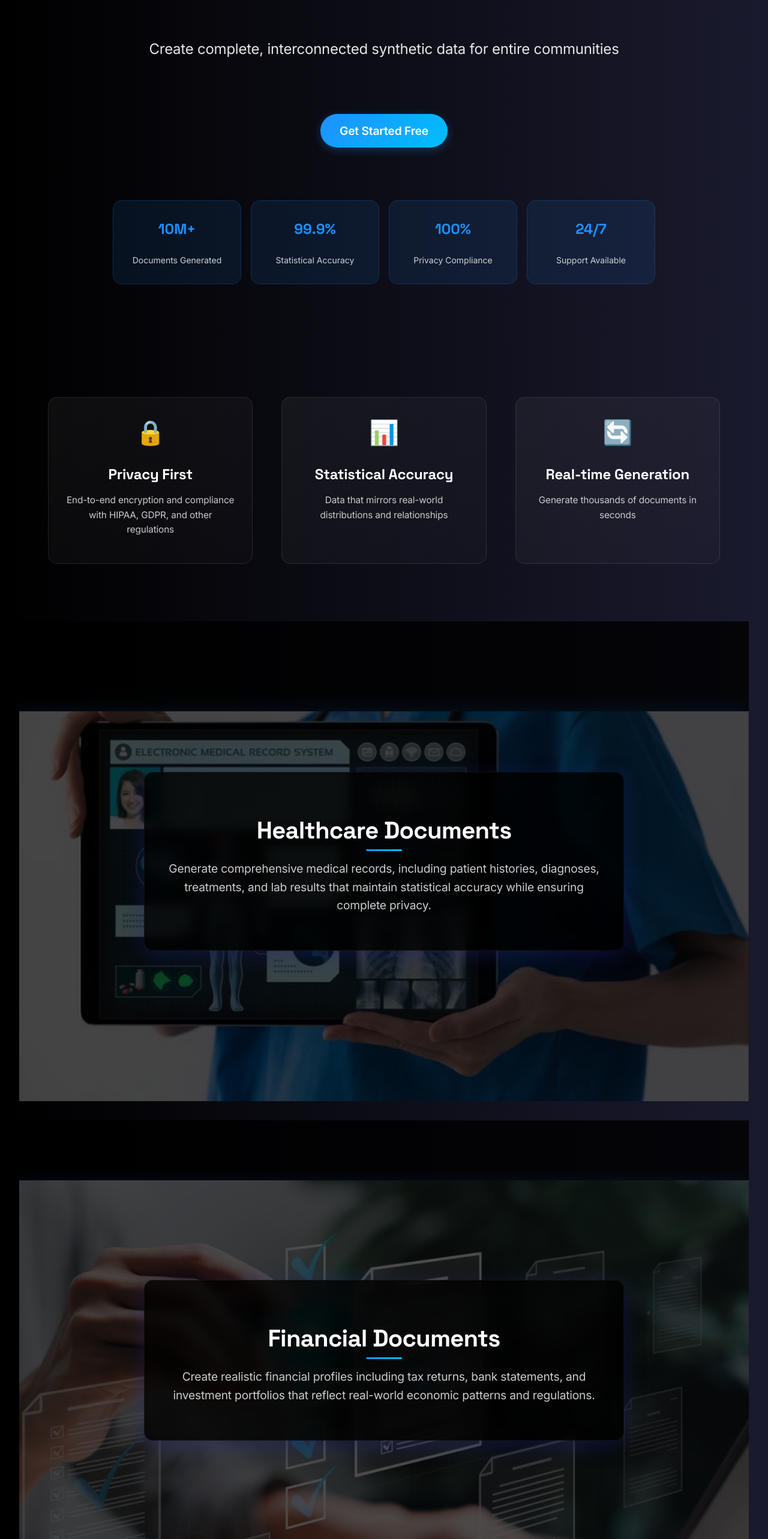
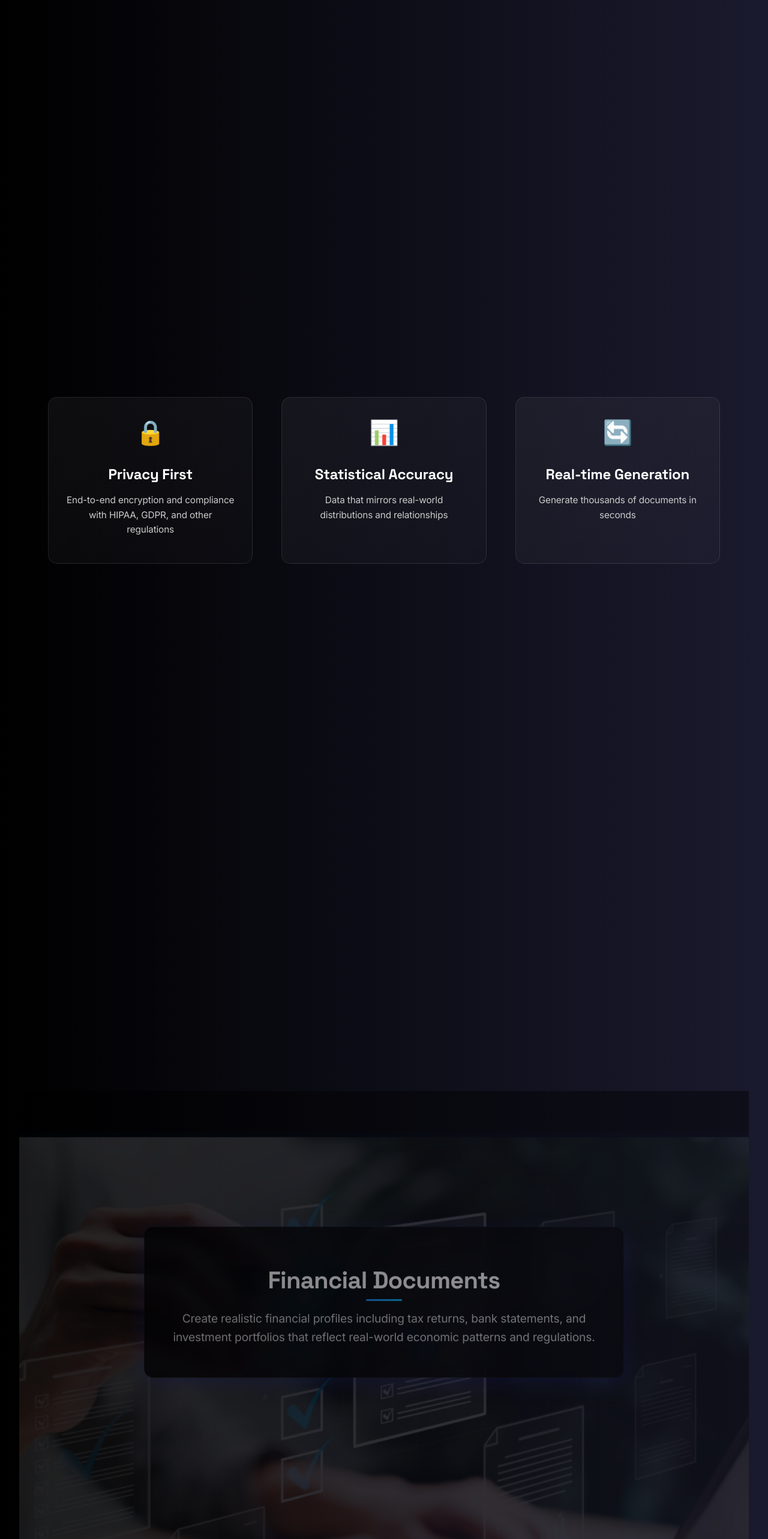
Before and after one commit to maeriyn/Medora-Profiles, a React (Vite) app in the folder frontendMedora/: page / in a window 1280 px wide. Shown: the part 234-2800 px from the top of the page at 60% size. Built offline with nearby package versions, Linux system fonts and the light colour scheme.

Commit message:
fixed blank spots

```diff
--- a/frontendMedora/src/App.tsx
+++ b/frontendMedora/src/App.tsx
@@ -1,45 +1,13 @@
 import { BrowserRouter as Router, Routes, Route } from 'react-router-dom'
 import { AnimatePresence } from 'framer-motion'
-import { useState, useEffect } from 'react'
 import Menu from './components/Menu'
 import Home from './components/Home'
 import Biography from './components/Biography'
 import Contact from './components/Contact'
 import NoResults from './components/NoResults'
-import Loading from './components/Loading'
 import './App.css'
 
 function App() {
-  const [isLoading, setIsLoading] = useState(true);
-  const [resourcesLoaded, setResourcesLoaded] = useState(false);
-
-  useEffect(() => {
-    // Check if all resources are loaded
-    const checkResources = () => {
-      if (document.readyState === 'complete') {
-        setResourcesLoaded(true);
-      }
-    };
-
-    window.addEventListener('load', checkResources);
-    checkResources();
-
-    return () => {
-      window.removeEventListener('load', checkResources);
-    };
-  }, []);
-
-  // Only stop loading when both resources are loaded and loading animation completes
-  const handleLoadingComplete = () => {
-    if (resourcesLoaded) {
-      setIsLoading(false);
-    }
-  };
-
-  if (isLoading) {
-    return <Loading onLoaded={handleLoadingComplete} />;
-  }
-
   return (
     <Router>
       <div className="app">
--- a/frontendMedora/src/components/Home.css
+++ b/frontendMedora/src/components/Home.css
@@ -315,21 +315,28 @@
 
 .metrics-container {
   display: flex;
-  flex-direction: row;
-  gap: 1rem; /* Reduced gap */
-  margin-top: 1.5rem; /* Reduced top margin */
-  margin-bottom: 2rem; /* Reduced bottom margin */
+  justify-content: center;
+  gap: 1rem;
   width: 100%;
-  max-width: 1200px;
-  padding: 0 1rem;
-  justify-content: center;
+  margin: 0 auto;
+  padding: 0;
+  flex-wrap: nowrap; /* Prevent wrapping */
+  overflow-x: auto; /* Allow horizontal scroll if needed */
+  -ms-overflow-style: none; /* Hide scrollbar for IE/Edge */
+  scrollbar-width: none; /* Hide scrollbar for Firefox */
+}
+
+.metrics-container::-webkit-scrollbar {
+  display: none; /* Hide scrollbar for Chrome/Safari */
 }
 
 .metric-item {
-  width: 100%;
-  min-width: 200px;
-  max-width: 250px;
-  aspect-ratio: 1.5;
+  width: 220px; /* Fixed width */
+  height: 140px; /* Fixed height */
+  min-width: 220px;
+  max-width: 220px;
+  min-height: 140px;
+  max-height: 140px;
   display: flex;
   flex-direction: column;
   align-items: center;
@@ -340,6 +347,7 @@
   border-radius: 15px;
   backdrop-filter: blur(10px);
   transition: transform 0.3s ease, box-shadow 0.3s ease;
+  box-sizing: border-box; /* Ensure padding is included in dimensions */
 }
 
 .metric-item:hover {
@@ -414,6 +422,69 @@
   color: #CCCCCC;
 }
 
+.parallax-container {
+  height: 100%;
+  position: relative;
+  overflow: hidden; /* Change from overflow-x to just overflow */
+  perspective: 1000px;
+}
+
+.section {
+  height: 100vh;
+  width: 100%;
+  position: sticky;
+  top: 0;
+  overflow: hidden;
+  transform-style: preserve-3d;
+}
+
+.parallax-layer {
+  position: absolute;
+  top: 0;
+  left: 0;
+  right: 0;
+  bottom: 0;
+  transform-style: preserve-3d;
+}
+
+.parallax-layer.background {
+  z-index: 1;
+  transform: translateZ(-100px) scale(1.15);
+}
+
+.parallax-layer.content {
+  z-index: 2;
+  transform: translateZ(0);
+  display: flex;
+  align-items: center;
+  justify-content: center;
+}
+
+.section-image {
+  width: 100%;
+  height: 100%;
+  object-fit: cover;
+  will-change: transform;
+}
+
+.section-content {
+  padding: 2rem;
+  max-width: 800px;
+  margin: 0 auto;
+  position: relative;
+  z-index: 2;
+  will-change: transform, opacity;
+}
+
+/* Optimize performance */
+.parallax-layer,
+.section-image,
+.section-content {
+  backface-visibility: hidden;
+  transform-style: preserve-3d;
+  will-change: transform;
+}
+
 @media (max-width: 768px) {
   .metrics-container {
     grid-template-columns: repeat(2, 1fr);
@@ -443,6 +514,12 @@
     transform: none !important;
     will-change: auto;
   }
+
+  .parallax-container,
+  .parallax-layer {
+    transform: none !important;
+    will-change: auto;
+  }
 }
 
 /* Add smooth scrolling only if user hasn't set reduce motion preference */
--- a/frontendMedora/src/components/Home.tsx
+++ b/frontendMedora/src/components/Home.tsx
@@ -1,5 +1,5 @@
 import { useRef, useEffect, useState } from 'react'
-import { motion, useScroll, useTransform } from 'framer-motion'
+import { motion, useScroll, useTransform, useSpring } from 'framer-motion'
 import './Home.css'
 
 const sections = [
@@ -108,15 +108,55 @@ export default function Home() {
   const containerRef = useRef<HTMLDivElement>(null)
   const { scrollYProgress } = useScroll({
     target: containerRef,
-    offset: ["start start", "end start"]
+    offset: ["start start", "end end"]
   })
 
+  // Smoother scroll progress with optimized spring settings
+  const smoothProgress = useSpring(scrollYProgress, {
+    damping: 30, // Increased damping for more controlled movement
+    mass: 0.8,   // Increased mass for smoother transitions
+    stiffness: 30 // Reduced stiffness for better flow
+  })
+
+  // Calculate section visibility based on viewport position
+  const calculateSectionProgress = (index: number) => {
+    // Each section takes up 1/sections.length of the total scroll range
+    const sectionSize = 1 / sections.length
+    // Start showing section slightly before it reaches viewport
+    const start = Math.max(0, (index * sectionSize) - 0.1)
+    // Keep section visible until next section starts
+    const end = Math.min(1, ((index + 1) * sectionSize) + 0.1)
+    return useTransform(smoothProgress, [start, start + 0.2, end - 0.2, end], [0, 1, 1, 0])
+  }
+
+  // Calculate parallax effect based on scroll position
+  const calculateParallax = (index: number, range: number[]) => {
+    const sectionSize = 1 / sections.length
+    const sectionStart = index * sectionSize
+    const sectionEnd = (index + 1) * sectionSize
+    return useTransform(
+      smoothProgress,
+      [sectionStart, sectionEnd],
+      range,
+      { clamp: false } // Allow smooth overflow for parallax
+    )
+  }
+
   return (
-    <div ref={containerRef}>
+    <div ref={containerRef} className="parallax-container">
       <motion.div
         className="home"
         style={{
-          opacity: useTransform(scrollYProgress, [0, 0.5], [1, 0]) // Changed from [0, 0.3] to [0, 0.5]
+          opacity: useTransform(
+            smoothProgress,
+            [0, 0.15, 0.3],
+            [1, 1, 0]
+          ),
+          scale: useTransform(
+            smoothProgress,
+            [0, 0.3],
+            [1, 0.95]
+          )
         }}
       >
         <div className="content-wrapper">
@@ -195,77 +235,53 @@ export default function Home() {
       </div>
 
       {sections.map((section, index) => {
-        // Create custom intersection observer options
-        const viewportOptions = {
-          once: false,
-          margin: "-20% 0px -20% 0px", // Trigger slightly before element enters viewport
-          amount: 0.4 // Trigger when 40% of element is visible
-        }
-
-        // Custom easing function for smoother transitions
-        const easing = [0.645, 0.045, 0.355, 1.000] // Cubic bezier for smooth motion
+        const visibility = calculateSectionProgress(index)
+        const yParallax = calculateParallax(index, section.parallaxRange)
 
         return (
           <motion.div
             key={section.title}
             className="section"
-            initial="hidden"
-            whileInView="visible"
-            exit="hidden"
-            viewport={viewportOptions}
-            variants={{
-              hidden: { opacity: 0, y: 50 },
-              visible: {
-                opacity: 1,
-                y: 0,
-                transition: {
-                  duration: 0.8,
-                  ease: easing,
-                  delay: index * 0.2 // Stagger sections
-                }
-              }
+            style={{
+              opacity: visibility,
+              // Ensure section is in view before starting parallax
+              y: useTransform(
+                smoothProgress,
+                [(index / sections.length), ((index + 1) / sections.length)],
+                [0, -50]
+              )
             }}
+          >
+            <motion.div
+              className="parallax-layer background"
+              style={{ y: yParallax }}
             >
               <motion.img
                 src={section.image}
                 alt={section.title}
                 className={`section-image ${index === 0 ? 'color' : ''}`}
-              variants={{
-                hidden: {
-                  scale: 1.2,
-                  y: section.parallaxRange[0]
-                },
-                visible: {
-                  scale: 1,
-                  y: section.parallaxRange[1],
-                  transition: {
-                    duration: 1.2,
-                    ease: easing,
-                    delay: index * 0.15
-                  }
-                }
+                style={{
+                  scale: useTransform(visibility, [0, 1], [1.1, 1])
                 }}
               />
+            </motion.div>
+
+            <motion.div
+              className="parallax-layer content"
+              style={{
+                y: useTransform(yParallax, (y) => y * -0.5), // Inverse parallax for content
+              }}
+            >
               <motion.div
                 className="section-content"
-              variants={{
-                hidden: {
-                  opacity: 0,
-                  y: 30
-                },
-                visible: {
-                  opacity: 1,
-                  y: 0,
-                  transition: {
-                    duration: 0.6,
-                    ease: easing,
-                    delay: 0.2 + (index * 0.1)
-                  }
-                }
+                style={{
+                  opacity: visibility,
+                  y: useTransform(visibility, [0, 1], [30, 0])
                 }}
               >
                 <h2 className="section-title">{section.title}</h2>
                 <p className="section-description">{section.description}</p>
+              </motion.div>
             </motion.div>
           </motion.div>
         )
--- a/frontendMedora/src/components/Loading.css
+++ /dev/null
@@ -1,91 +0,0 @@
-.loading-container {
-  width: 100vw;
-  height: 100vh;
-  display: grid;
-  place-items: center;
-  background: var(--gradient-background);
-  position: fixed;
-  top: 0;
-  left: 0;
-}
-
-.loader {
-  width: 50px;
-  height: 50px;
-  position: relative;
-}
-
-.loader::before,
-.loader::after {
-  content: '';
-  position: absolute;
-  width: 100%;
-  height: 100%;
-  border-radius: 50%;
-  background: #1E90FF;
-  opacity: 0.7;
-  filter: blur(8px);
-  animation: pulse 2s ease-in-out infinite;
-}
-
-.loader::after {
-  animation-delay: -1s;
-}
-
-@keyframes pulse {
-  0%, 100% {
-    transform: scale(0.2);
-    opacity: 0.8;
-  }
-  50% {
-    transform: scale(1);
-    opacity: 0;
-  }
-}
-
-.metrics-row {
-  position: absolute;
-  bottom: 10vh;
-  left: 0;
-  width: 100%;
-  display: flex;
-  justify-content: center;
-  gap: 2rem;
-  padding: 0 2rem;
-}
-
-.metric-box {
-  background: rgba(30, 144, 255, 0.1);
-  border: 1px solid rgba(30, 144, 255, 0.2);
-  border-radius: 8px;
-  padding: 1rem 2rem;
-  text-align: center;
-  backdrop-filter: blur(4px);
-}
-
-.metric-value {
-  font-size: 1.5rem;
-  font-weight: bold;
-  color: #1E90FF;
-  margin-bottom: 0.5rem;
-  font-family: 'Space Grotesk', sans-serif;
-}
-
-.metric-label {
-  font-size: 0.875rem;
-  color: rgba(255, 255, 255, 0.8);
-  font-family: 'Inter', sans-serif;
-}
-
-@media (max-width: 768px) {
-  .metrics-row {
-    flex-direction: column;
-    align-items: center;
-    gap: 1rem;
-    bottom: 5vh;
-  }
-
-  .metric-box {
-    padding: 0.75rem 1.5rem;
-  }
-}
```
Also changed, not shown: frontendMedora/src/components/Loading.tsx (deleted, +0 -84 lines). Lines whose indentation alone changed are shown as unchanged.
